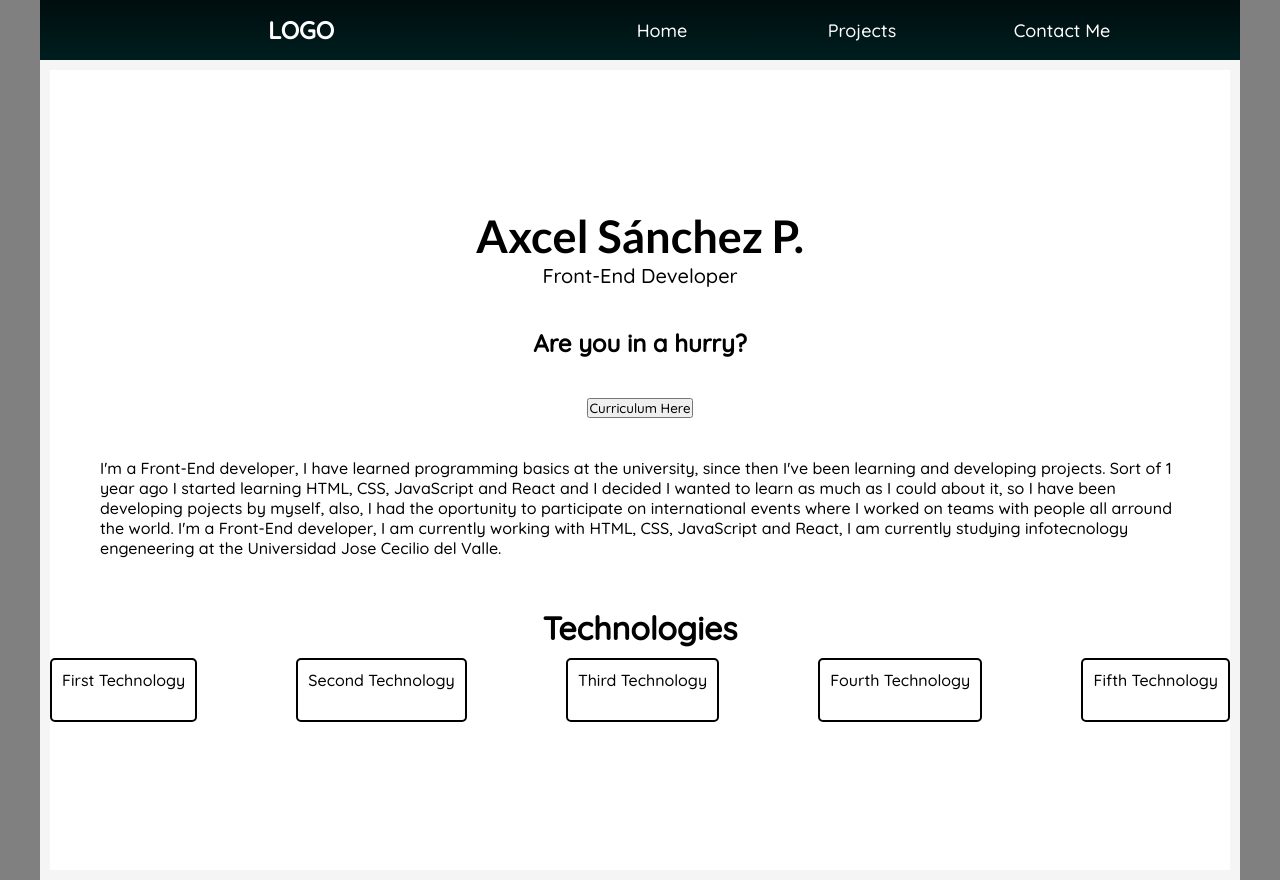
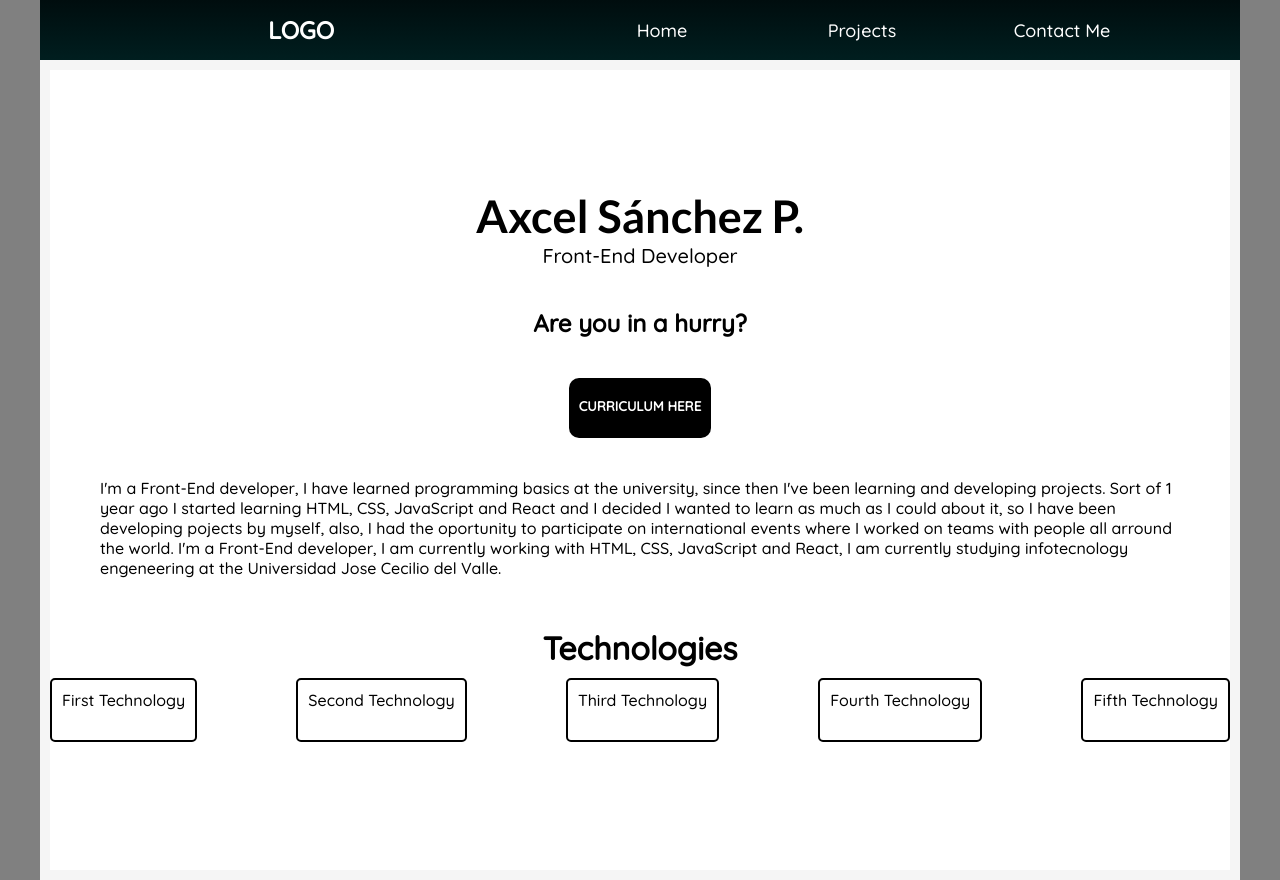
Before and after one commit to Leonel-Padilla2/portfolio, a React (Create React App) app: page / in a window 1280 px wide. Built offline with nearby package versions, Linux system fonts and the light colour scheme.

Commit message:
adding Button component.

```diff
--- /dev/null
+++ b/src/components/Button/Button.css
@@ -0,0 +1,36 @@
+.custom-button {
+  border-radius: 10px;
+  border: none;
+  padding: 0px 10px;
+  height: 60px;
+  font-weight: bold;
+  background-color: black;
+  color: white;
+  transition: 0.2s;
+  overflow: hidden;
+}
+
+.custom-button:hover {
+  box-shadow: 0px 0px 5px 3px black;
+}
+
+.custom-button img {
+  transform: translateY(150%);
+  transition: 0.25s;
+  opacity: 0;
+}
+
+.custom-button:hover img {
+  transform: translateY(-25%);
+  opacity: 1;
+}
+
+.custom-button h4 {
+  transform: translateY(100%);
+  transition: 0.25s;
+}
+
+.custom-button:hover h4 {
+  transform: translateY(-250%);
+  opacity: 0;
+}
--- /dev/null
+++ b/src/components/Button/Button.jsx
@@ -0,0 +1,26 @@
+import React from 'react'
+import './Button.css'
+import dowloadLogo from '../../images/download-logo.png'
+
+const Button = ({children, dowload}) => {
+  return (
+    <button
+      className='custom-button'
+    >
+      <h4>
+        {children}
+      </h4>
+
+      {
+        dowload ?
+          <img src={dowloadLogo} alt='dowload icon'>
+          </img>
+        :
+          ''
+      }
+
+    </button>
+  )
+}
+
+export default Button
--- a/src/pages/Home/Home.jsx
+++ b/src/pages/Home/Home.jsx
@@ -1,4 +1,5 @@
 import React from 'react'
+import Button from '../../components/Button/Button'
 import './Home.css'
 
 const Home = () => {
@@ -13,7 +14,7 @@ const Home = () => {
 
         <h2>Are you in a hurry?</h2>
 
-        <button>Curriculum Here</button>
+        <Button dowload>CURRICULUM HERE</Button>
 
         <p>
           I'm a Front-End developer, I have learned programming basics at the university, since then I've been learning and developing projects.
```
Also changed, not shown: src/images/download-logo.png (added).
